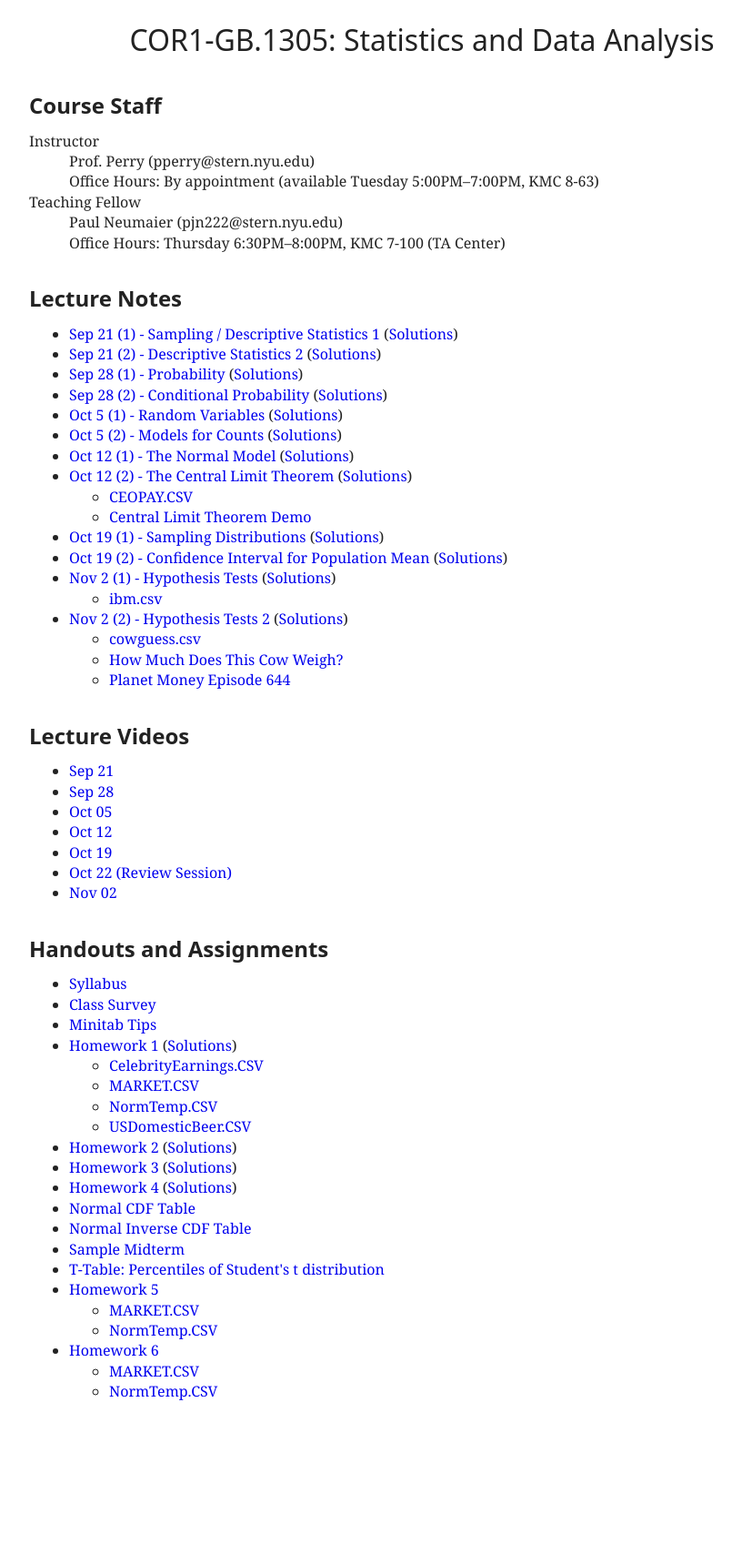
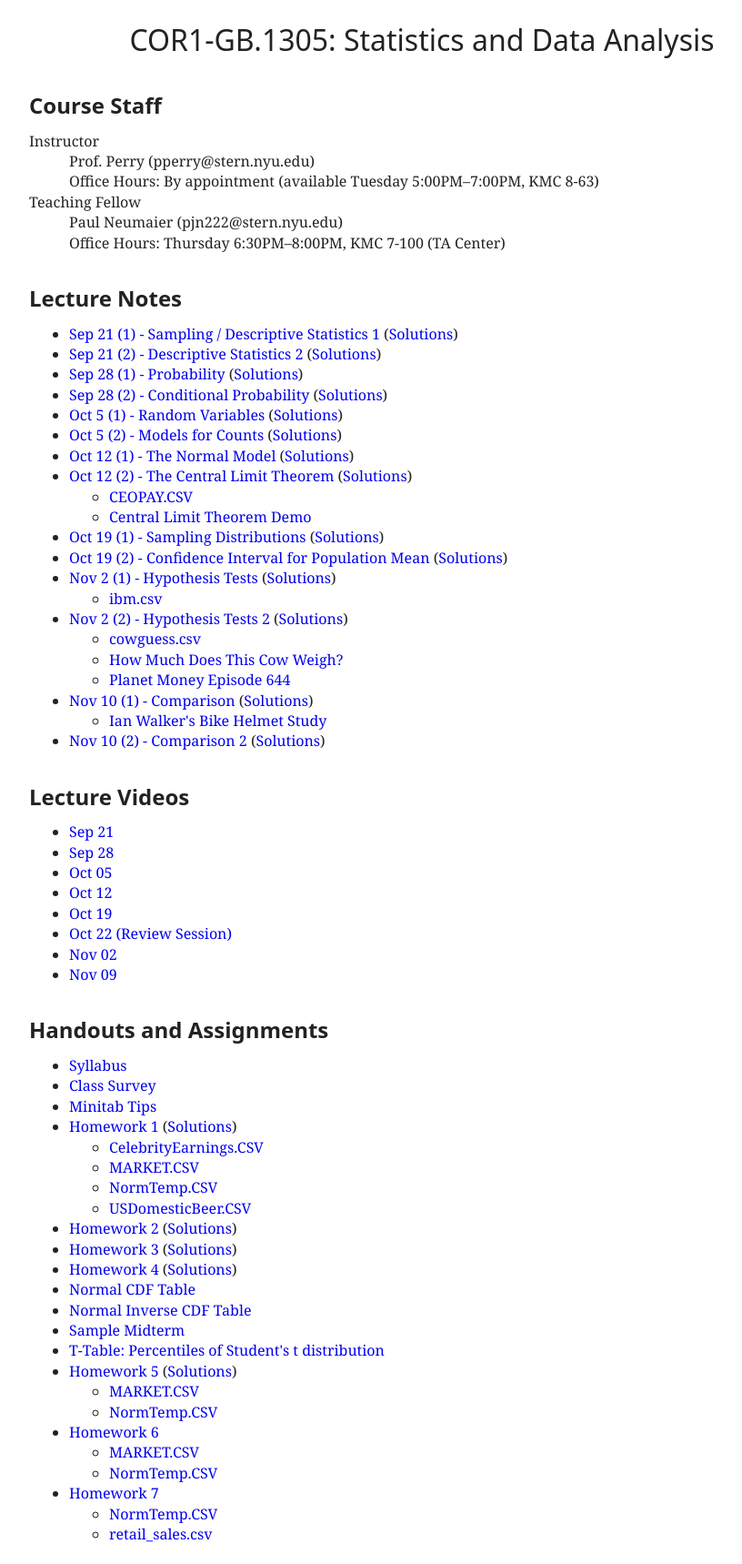
Before and after one commit to patperry/patperry.github.com, a Jekyll site: the page built from course/cor1305/index.html, in a window 1280 px wide. Shown: the whole page at 91% size, without its empty margins (176-992 px from the left). Built offline with Jekyll 4.4.1, drawn with Linux system fonts in a browser that asks for light colours; before the commit the page ends 1563 px from its top, so only the background shows below that.

Commit message:
Add new lecture materials

```diff
--- a/course/cor1305/index.html
+++ b/course/cor1305/index.html
@@ -57,11 +57,14 @@ stylesheet: /css/main.css?v=1
       <li><a href="http://www.npr.org/sections/money/2015/07/17/422881071/how-much-does-this-cow-weigh">How Much Does This Cow Weigh?</a>
       <li><a href="http://www.npr.org/sections/money/2015/08/07/430372183/episode-644-how-much-does-this-cow-weigh">Planet Money Episode 644</a>
     </ul>
-<!--
   <li><a href="lecture/compare.pdf">Nov 10 (1) - Comparison</a>
     (<a href="lecture/compare-sol.pdf">Solutions</a>)
+    <ul>
+      <li><a href="http://www.drianwalker.com/overtaking/">Ian Walker's Bike Helmet Study</a>
+    </ul>
   <li><a href="lecture/compare2.pdf">Nov 10 (2) - Comparison 2</a>
     (<a href="lecture/compare2-sol.pdf">Solutions</a>)
+<!--
   <li><a href="lecture/assoc.pdf">Nov 17 (1) - Association and Causation</a>
     (<a href="lecture/assoc-sol.pdf">Solutions</a>)
   <li><a href="lecture/reg-intro.pdf">Nov 17 (2) - Introduction to Linear Regression</a>
@@ -97,6 +100,7 @@ stylesheet: /css/main.css?v=1
   <li><a href="http://nyustern.mediasite.com/Mediasite/Play/43c31b57ce30491bbc3b8bc31f42094b1d">Oct 19</a>
   <li><a href="http://nyustern.mediasite.com/Mediasite/Play/b541f1dcdac547b988ef6364394c923a1d">Oct 22 (Review Session)</a>
   <li><a href="http://nyustern.mediasite.com/Mediasite/Play/15742006626d445d80509cbc211d01a21d">Nov 02</a>
+  <li><a href="http://nyustern.mediasite.com/Mediasite/Play/bbe12d5bdfbc4140bc9795a709256f991d">Nov 09</a>
 </ul>
 
 
@@ -124,6 +128,7 @@ stylesheet: /css/main.css?v=1
   <li><a href="handout/midterm.pdf">Sample Midterm</a>
   <li><a href="handout/t-percentile.pdf">T-Table: Percentiles of Student's t distribution</a>
   <li><a href="hw/hw05.pdf">Homework 5</a>
+    (<a href="hw/hw05sol.pdf">Solutions</a>)
     <ul>
       <li><a href="data/MARKET.CSV">MARKET.CSV</a>
       <li><a href="data/NormTemp.CSV">NormTemp.CSV</a>
@@ -133,12 +138,12 @@ stylesheet: /css/main.css?v=1
       <li><a href="data/MARKET.CSV">MARKET.CSV</a>
       <li><a href="data/NormTemp.CSV">NormTemp.CSV</a>
     </ul>
-<!--
   <li><a href="hw/hw07.pdf">Homework 7</a>
     <ul>
       <li><a href="data/NormTemp.CSV">NormTemp.CSV</a>
       <li><a href="data/retail_sales.csv">retail_sales.csv</a>
     </ul>
+<!--
   <li><a href="hw/hw08.pdf">Homework 8</a>
     <ul>
       <li><a href="data/DiamondPrices.CSV">DiamondPrices.CSV</a>
```
Also changed, not shown: 4 other files.
